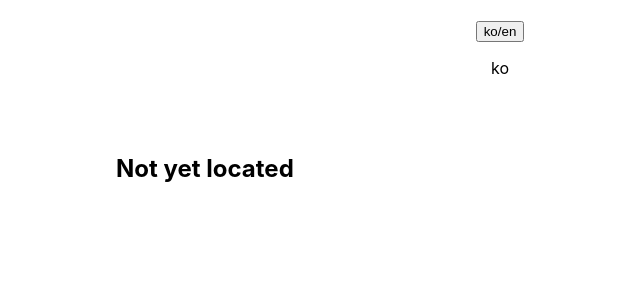
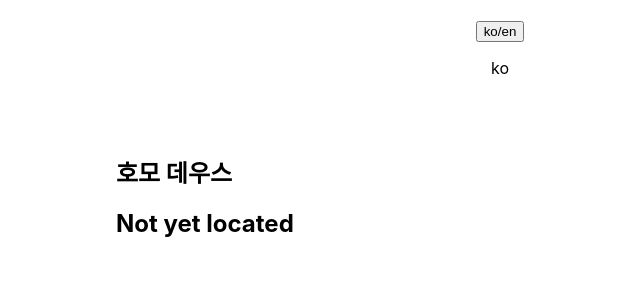
Before and after one commit to JahunSeo/react-gh-pages, a React (Create React App) app: page / in a window 1280 px wide. Shown: the top 300 px of the page, without its empty margins (140-780 px from the left). Built offline with nearby package versions, Linux system fonts and the light colour scheme.

Commit message:
[johnny] debugging: add locale

```diff
--- a/src/HomoDeus/index.js
+++ b/src/HomoDeus/index.js
@@ -61,7 +61,7 @@ export default class HomoDeus extends Component {
           </section>
           <section className="section section--main">
             <div className="Main">
-              {/* <TextTag tag={"h1"} content={{ id: "h1" }} lang={mainLang} /> */}
+              <TextTag tag={"h1"} content={{ id: "h1" }} lang={mainLang} />
               {/* ch1 */}
               {/* <TextTag tag={"h3"} content={{ id: "h3_1" }} lang={mainLang} />
               <TextTag tag={"h4"} content={{ id: "h4_r1" }} lang={mainLang} />
```
